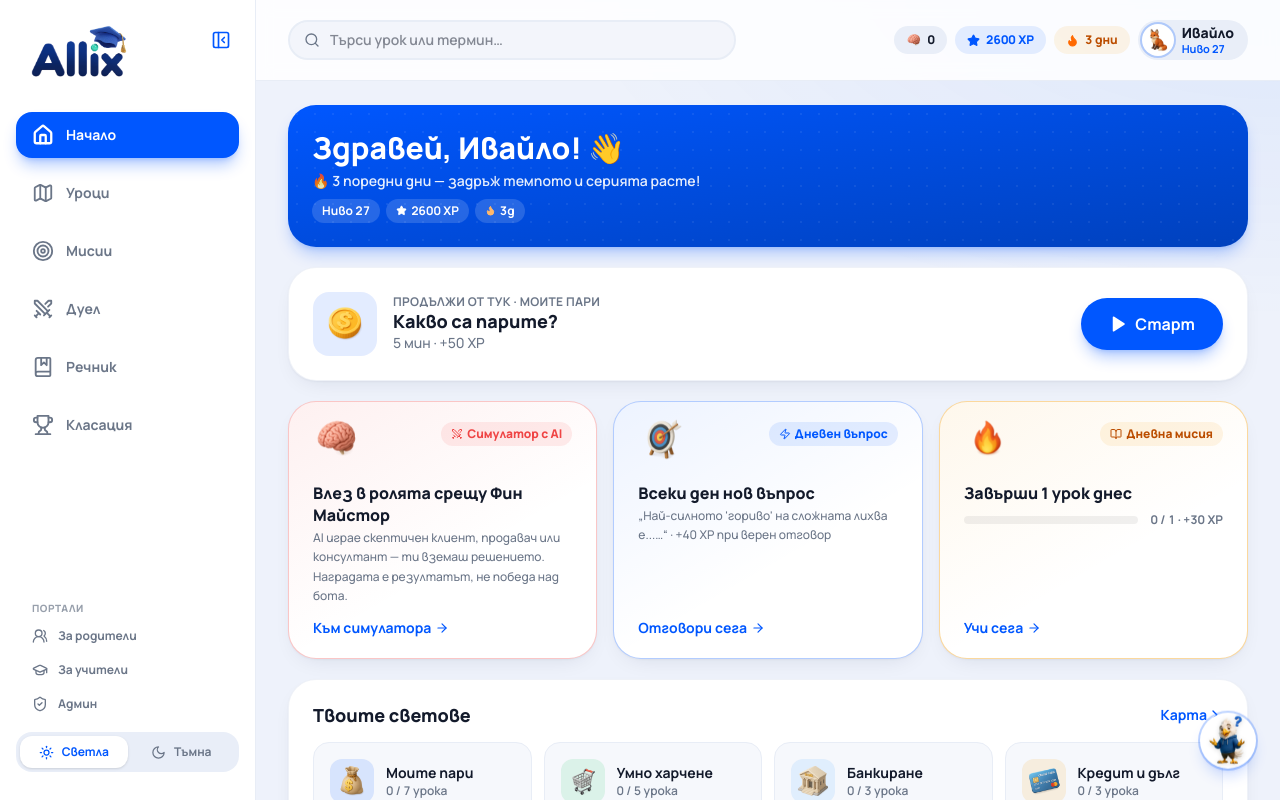
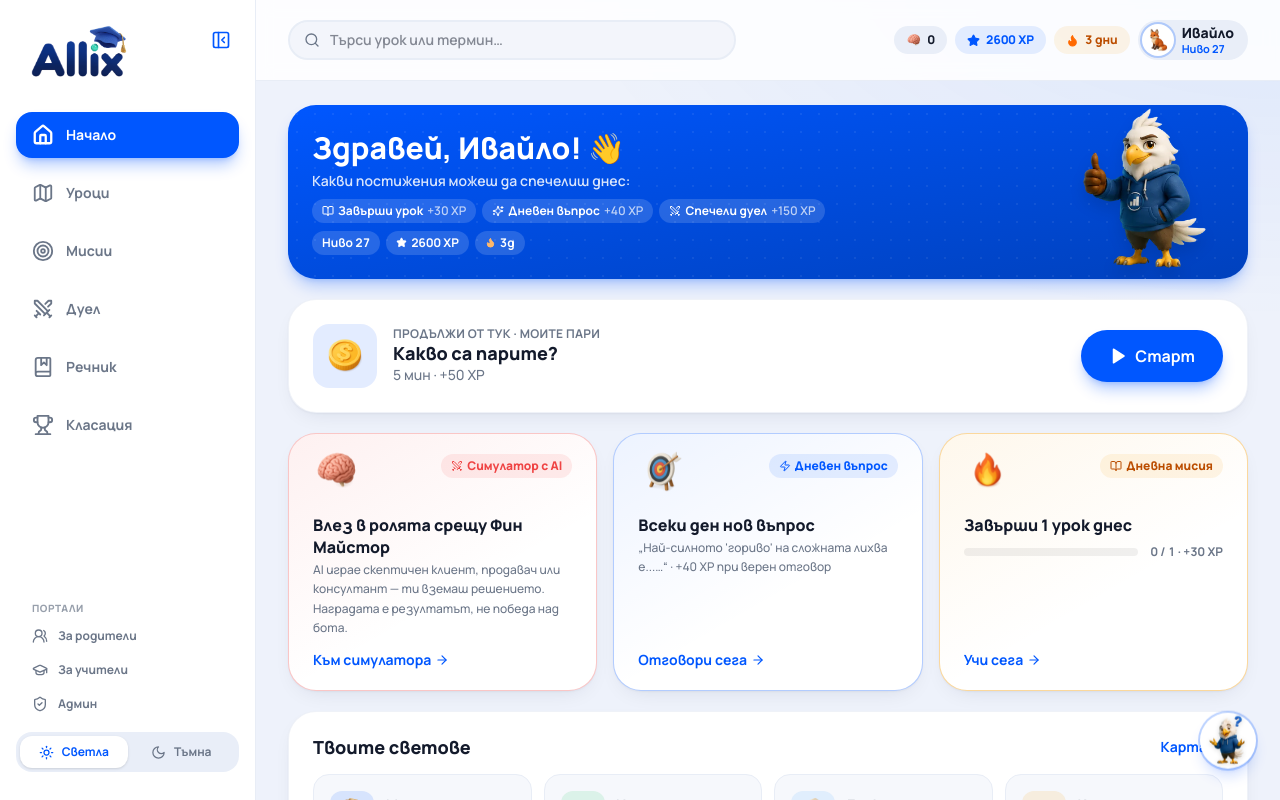
Before and after one commit to ir3nna/allix-financial-literacy, a Next.js app: page / in a window 1280 px wide. Shown: the top 800 px of the page. Built offline with nearby package versions, Linux system fonts and the light colour scheme.

Commit message:
Маскот Аликс в hero + днешни постижения вместо статичен текст

```diff
--- a/app/page.tsx
+++ b/app/page.tsx
@@ -46,15 +46,12 @@ export default function Dashboard() {
   const iq = iqFromState(state);
 
 
-  // Мотивиращ ред според състоянието на ученика
-  const motivator =
-    state.streak >= 7
-      ? `🔥 ${state.streak} дни без прекъсване — ти си истинска легенда!`
-      : state.streak >= 3
-      ? `🔥 ${state.streak} поредни дни — задръж темпото и серията расте!`
-      : missionDone
-      ? "Днес вече учи — браво! Готов ли си за още едно предизвикателство?"
-      : "Готов ли си да станеш финансов герой днес?";
+  // Какви постижения може да спечели ученикът днес
+  const todayGoals = [
+    { label: "Завърши урок", xp: 30, done: missionDone, Icon: BookOpen },
+    { label: "Дневен въпрос", xp: 40, done: dailyDone, Icon: Sparkles },
+    { label: "Спечели дуел", xp: 150, done: false, Icon: Swords },
+  ];
 
   return (
     <div className="flex flex-col gap-5">
@@ -64,14 +61,39 @@ export default function Dashboard() {
           <CardContent className="relative flex flex-col gap-3 pt-5 pb-5 md:gap-4 md:pt-6 md:pb-6">
             <div className="dot-grid pointer-events-none absolute inset-0 opacity-30" />
 
-            {/* Текст + статус — компактно */}
-            <div className="relative z-10">
+            {/* Маскот Аликс */}
+            {/* eslint-disable-next-line @next/next/no-img-element */}
+            <img
+              src="/mascot-hero.png"
+              alt="Аликс"
+              draggable={false}
+              className="pointer-events-none absolute bottom-0 right-2 z-10 hidden h-[150px] w-auto select-none drop-shadow-xl sm:block md:right-8 md:h-[186px]"
+            />
+
+            {/* Текст + постижения за днес */}
+            <div className="relative z-10 sm:pr-40 md:pr-56">
               <h1 className="text-2xl font-extrabold leading-tight md:text-3xl">
                 Здравей, {state.name}! 👋
               </h1>
-              <p className="mt-1 text-sm font-semibold text-white/90">{motivator}</p>
+              <p className="mt-1 text-sm font-semibold text-white/85">Какви постижения можеш да спечелиш днес:</p>
 
-              {/* Ключови статистики в един ред */}
+              {/* Постижения за днес */}
+              <div className="mt-2 flex flex-wrap items-center gap-1.5">
+                {todayGoals.map((g) => (
+                  <span
+                    key={g.label}
+                    className={cn(
+                      "inline-flex items-center gap-1 rounded-full px-2.5 py-1 text-xs font-bold",
+                      g.done ? "bg-white/30" : "bg-white/15"
+                    )}
+                  >
+                    {g.done ? <CheckCircle2 size={12} className="text-emerald-200" /> : <g.Icon size={12} />}
+                    {g.label} <span className="font-semibold text-white/70">+{g.xp} XP</span>
+                  </span>
+                ))}
+              </div>
+
+              {/* Ключови статистики */}
               <div className="mt-2 flex flex-wrap items-center gap-1.5">
                 <span className="flex items-center gap-1 rounded-full bg-white/15 px-2.5 py-1 text-xs font-bold tabular-nums">
                   Ниво {level}
```
Also changed, not shown: .impeccable/hook.cache.json, public/mascot-hero.png (added), 1 other file (tests, documents, lock files or other folders).
